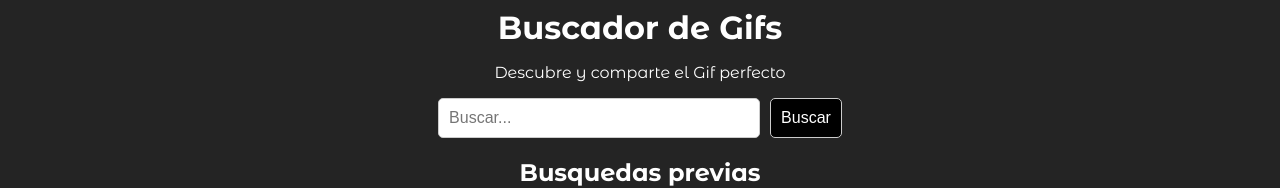
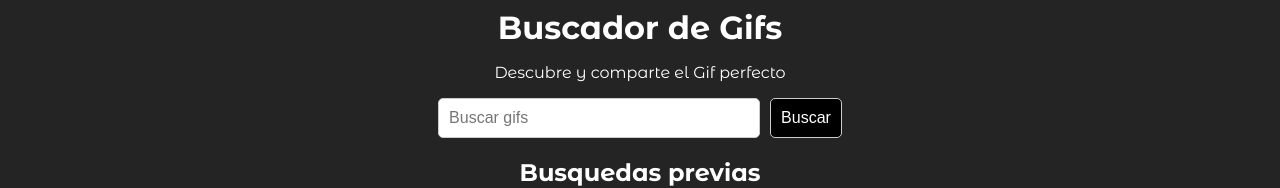
Before and after one commit to JaviierEspitia/GifsApp, a React (Vite) app: page / in a window 1280 px wide. Shown: the top 188 px of the page. Built offline with nearby package versions, Linux system fonts and the light colour scheme.

Commit message:
creates component SearchBar

```diff
--- a/src/GifsApp.tsx
+++ b/src/GifsApp.tsx
@@ -1,5 +1,6 @@
 import { mockGifs } from "./mock-data/gifs.mock";
 import { CustomHeader } from "./shared/components/CustomHeader";
+import { SearchBar } from "./shared/components/SearchBar";
 
 
 export const GifsApp = () => {
@@ -11,10 +12,7 @@ export const GifsApp = () => {
 
       { /* Search */ }
 
-      <div className="search-container">
-        <input type="text" placeholder="Buscar..." />
-        <button>Buscar</button>
-      </div>
+      <SearchBar placeholder="Buscar gifs" />
 
       {/* Previous search */}
 
--- /dev/null
+++ b/src/shared/components/SearchBar.tsx
@@ -0,0 +1,12 @@
+interface Props{
+  placeholder: string;
+}
+
+export const SearchBar = ({placeholder}: Props) => {
+  return (
+    <div className="search-container">
+      <input type="text" placeholder={placeholder} />
+      <button>Buscar</button>
+    </div>
+  )
+}
```
